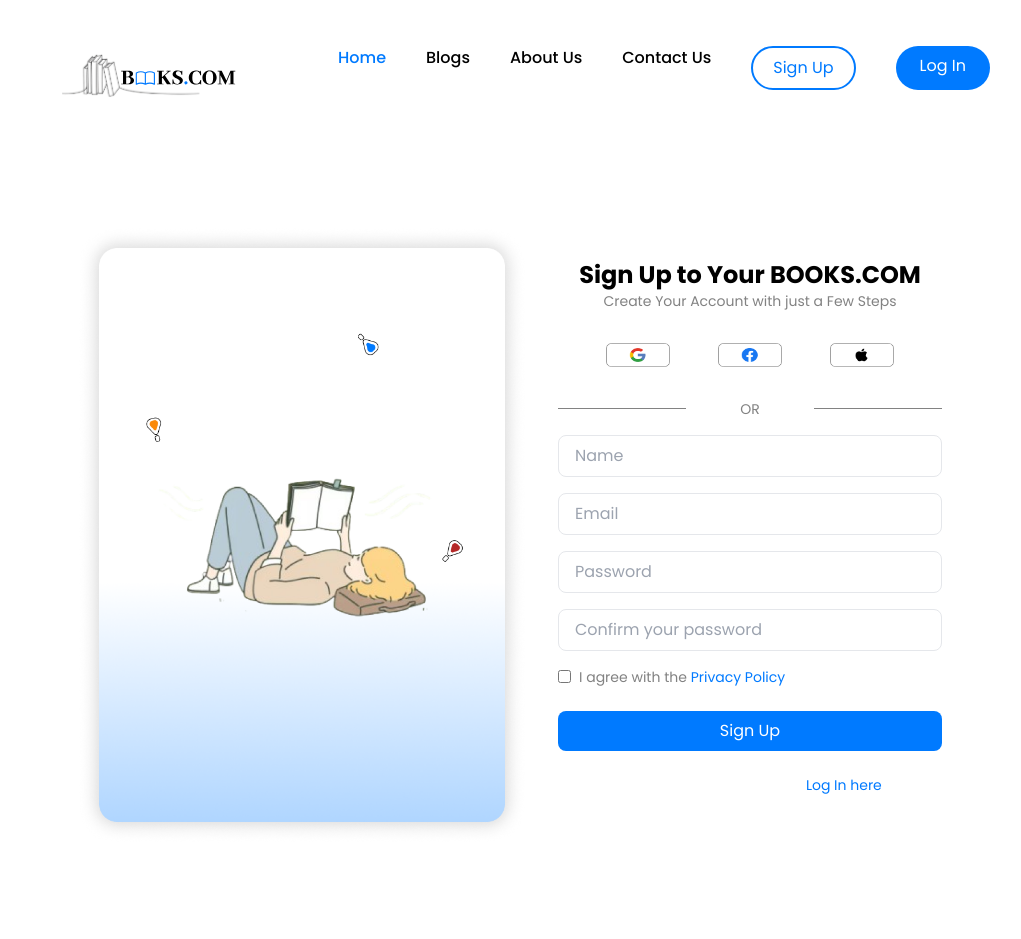
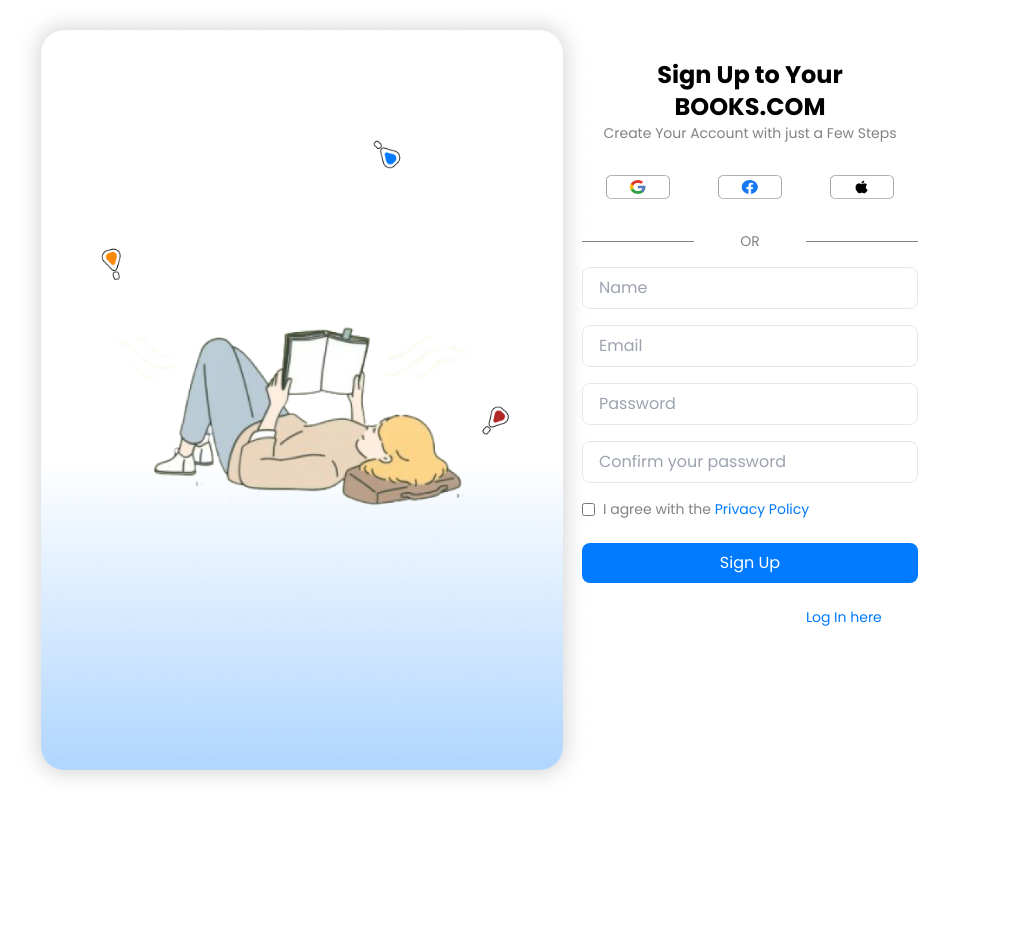
Before and after one commit to ayomideRussianCode/booksdotcom, a React (Create React App) app: page /signup in a window 1280 px wide. Shown: the top 939 px of the page, without its empty margins (114-1135 px from the left). After the commit the page ends 800 px from the top, so only its background shows below. Built offline with nearby package versions, Linux system fonts and the light colour scheme; a web font is replaced by a local one.

Commit message:
probably the last commit for the night

```diff
--- a/src/components/Hero.jsx
+++ b/src/components/Hero.jsx
@@ -1,4 +1,4 @@
-
+import heroImage from "../assets/abstract-portrait.svg";
 function Hero() {
   return (
     <section id="hero">
@@ -20,10 +20,12 @@
             </a>
           </div>
         </div>
+        <div>
+          <img src={heroImage} alt="HeroImage" />
+        </div>
         {/* achievements */}
       </div>
     </section>
   );
 }
-
 export default Hero;
--- a/src/layouts/MainLayout.jsx
+++ b/src/layouts/MainLayout.jsx
@@ -1,13 +1,10 @@
 import { Outlet } from "react-router-dom";
-import NavBar from "../components/NavBar";
-import Footer from "../components/Footer";
+
 
 const MainLayout = () => {
   return (
     <>
-      <NavBar />
       <Outlet />
-      <Footer />
     </>
   );
 };
--- a/src/pages/LandingPage.jsx
+++ b/src/pages/LandingPage.jsx
@@ -4,10 +4,12 @@
 import Services from "../components/Services";
 import Reviews from "../components/Reviews";
 import LatestPosts from "../components/LatestPosts";
+import NavBar from "../components/NavBar";
 
 const LandingPage = () => {
   return (
     <>
+      <NavBar/>
       <Hero />
       <BestSelling />
       <Services />
--- a/src/pages/SignUpPage.jsx
+++ b/src/pages/SignUpPage.jsx
@@ -8,15 +8,15 @@
   return (
     <div className="min-h-screen flex items-center justify-center bg-customWhite font-font1">
       <div className="flex w-full max-w-4xl  ">
-        <div className="hidden md:flex w-1/2 items-center justify-center ">
+        <div className="hidden w-1/2 items-center justify-center md:flex ">
           <img
             src={signUpImg}
             alt="Bookshelf Illustration"
-            className="w-full h-auto"
+            className="max-w-xl h-full object-cover"
           />
         </div>
 
-        <div className="w-full md:w-1/2 p-8">
+        <div className="w-full md:w-1/2 p-14">
           <h2 className="text-2xl font-bold text-center text-customBlack">
             Sign Up to Your BOOKS.COM
           </h2>
```
Also changed, not shown: src/App.jsx (+5 -6 lines).
